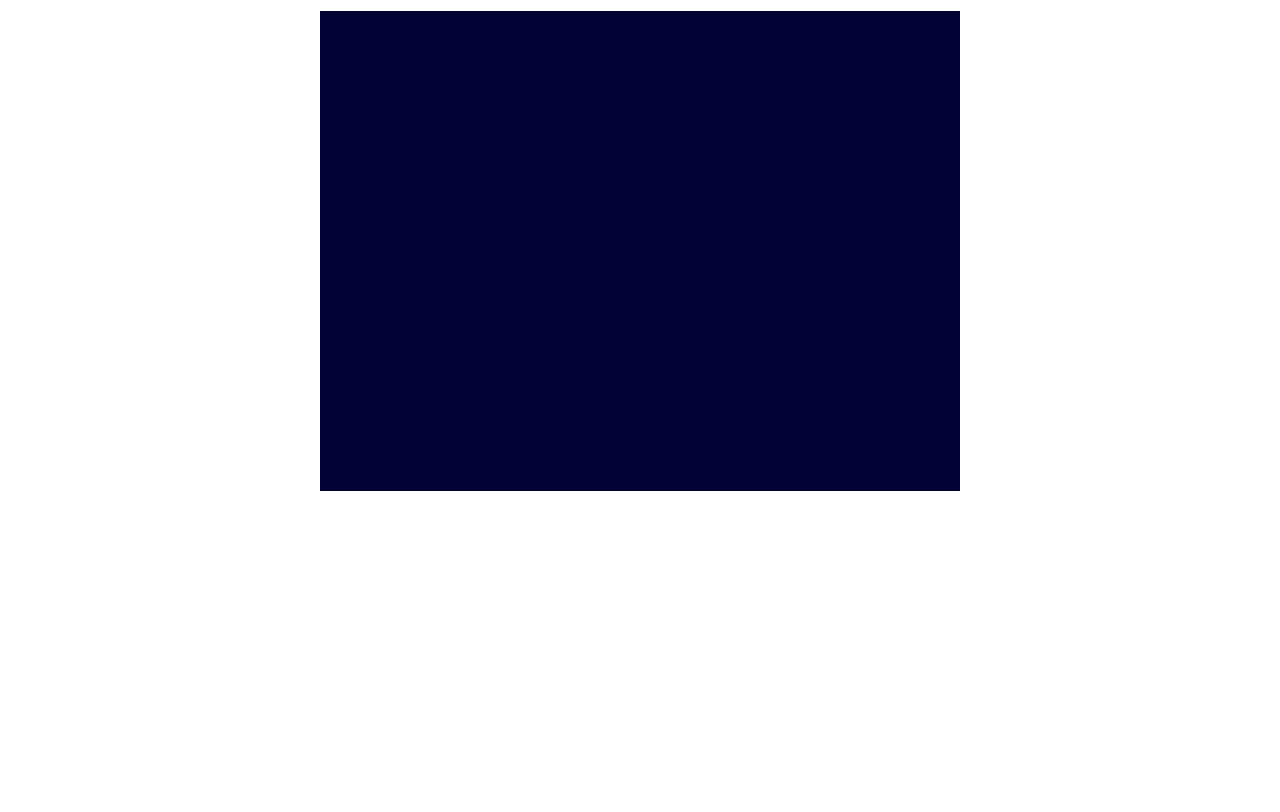
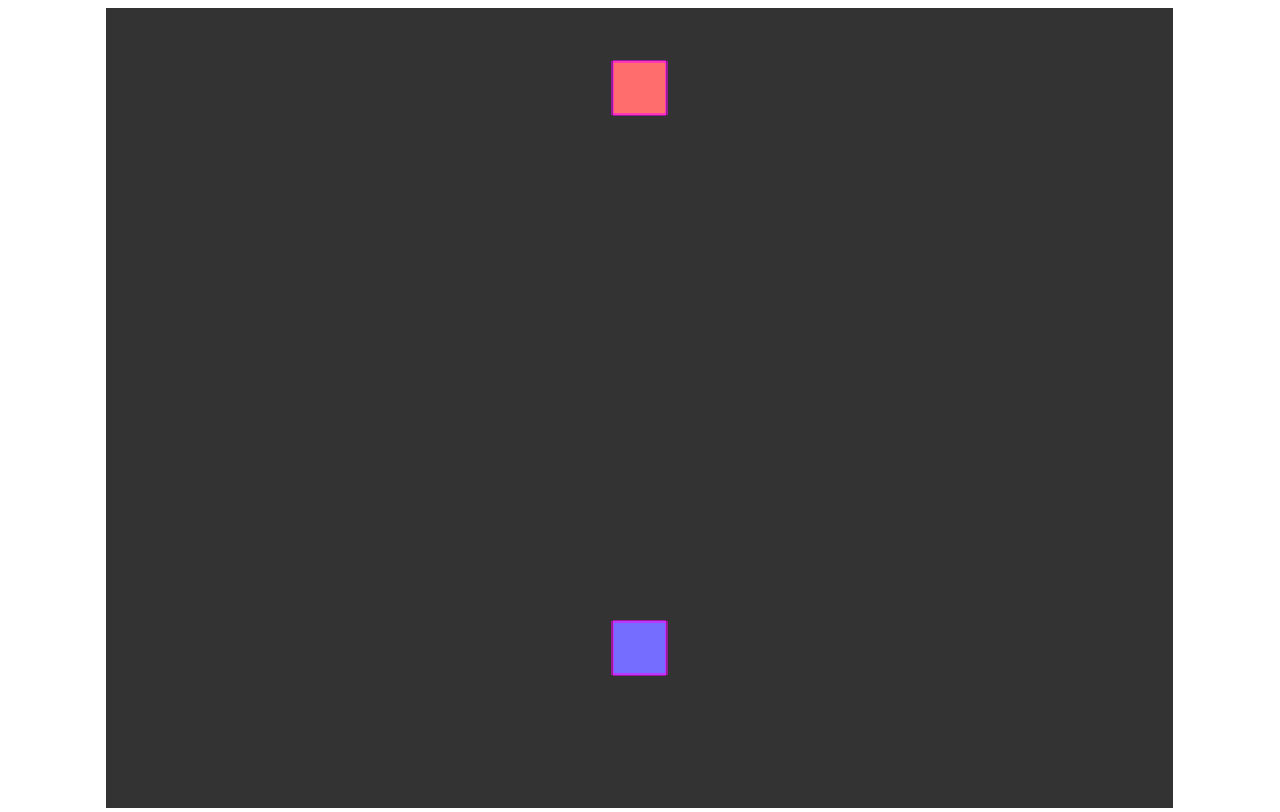
Before and after one commit to myshmeh/game-genre-tour, a plain HTML site: page shooterGames/index.html in a window 1280 px wide. Drawn offline with Linux system fonts and the light colour scheme.

Commit message:
shooterGame - added player, bullet, enemy

```diff
--- a/shooterGames/index.html
+++ b/shooterGames/index.html
@@ -3,6 +3,11 @@
 <head>
     <meta charset="UTF-8">
     <script src="js/phaser.min.js"></script>
+    <script src="js/constants.js"></script>
+    <script src="js/preloader.js"></script>
+    <script src="js/bullet.js"></script>
+    <script src="js/player.js"></script>
+    <script src="js/gameplay.js"></script>
     <script src="js/main.js"></script>
     <title>Shooter Game</title>
 </head>
--- /dev/null
+++ b/shooterGames/js/bullet.js
@@ -0,0 +1,34 @@
+class Bullet extends Phaser.Physics.Arcade.Sprite {
+    speed;
+    removeSelf;
+    constructor(scene, x, y, source, frame, speedVector, removeSelf) {
+        super(scene, x, y, source, frame);
+        this.speed = speedVector;
+        this.removeSelf = removeSelf;
+        this.setScale(0.2, 0.5);
+        scene.add.existing(this);
+        scene.physics.add.existing(this);
+        scene.events.on('update', this.update, this);
+    }
+
+    update() {
+        if (this.isDestroryed()) return;
+        if (this.isOutOfBoundary()) {
+            this.removeSelf(this, true, true);
+            return;
+        }
+        this.setVelocity(this.speed.x, this.speed.y);
+    }
+
+    isDestroryed() {
+        return this.body === undefined;
+    }
+
+    isOutOfBoundary() {
+        if (!this.body) return true;
+        return this.x < -this.body.halfWidth ||
+            this.x > WIDTH + this.body.halfWidth ||
+            this.y < -this.body.halfHeight ||
+            this.y > HEIGHT + this.body.halfHeight;
+    }
+}
--- /dev/null
+++ b/shooterGames/js/constants.js
@@ -0,0 +1,13 @@
+const WIDTH = 640;
+const HEIGHT = 480;
+
+const PLAYER_ACC = 250;
+const PLAYER_SPEED_MAX = 100;
+const PLAYER_FRICTION_RATE = 0.9;
+const PLAYER_CONSTRAIN_HMIN = 0;
+const PLAYER_CONSTRAIN_HMAX = WIDTH;
+const PLAYER_CONSTRAIN_VMIN = HEIGHT * 0.5;
+const PLAYER_CONSTRAIN_VMAX = HEIGHT;
+const PLAYER_BULLET_WAITTIME = 100;
+
+const BULLET_SPEED_VECTOR = {x: 0, y: -500};
--- /dev/null
+++ b/shooterGames/js/gameplay.js
@@ -0,0 +1,28 @@
+class GamePlay extends Phaser.Scene {
+    player;
+    bullets;
+    enemies;
+    constructor() {
+        super({
+            key: 'gameplay',
+        });
+    }
+
+    create() {
+        this.bullets = this.physics.add.group();
+        this.player = new Player(this, WIDTH*0.5, HEIGHT*0.8, 'sprites', 5, this.bullets.add.bind(this.bullets), this.bullets.remove.bind(this.bullets));
+        this.enemies = this.physics.add.group();
+        const enemy = this.physics.add.sprite(WIDTH * 0.5, HEIGHT * 0.1, 'sprites', 0);
+        this.enemies.add(enemy);
+
+        const overlapEnemyAndBullet = (enemy, bullet) => {
+            this.bullets.remove(bullet, true, true);
+            this.enemies.remove(enemy, true, true);
+        }
+        this.physics.add.overlap(this.enemies, this.bullets, overlapEnemyAndBullet);
+    }
+
+    update() {
+
+    }
+}
--- a/shooterGames/js/main.js
+++ b/shooterGames/js/main.js
@@ -1,9 +1,9 @@
 const config = {
-    width: 640,
-    height: 480,
-    backgroundColor: 0x333,
+    width: WIDTH,
+    height: HEIGHT,
+    backgroundColor: '#333',
     pixelArt: true,
-    scene: [],
+    scene: [ Preloader, GamePlay ],
     physics: {
         default: 'arcade',
         arcade: {
@@ -11,7 +11,10 @@ const config = {
             , debug: true,
         }
     },
-    autoCenter: Phaser.Scale.CENTER_BOTH,
+    scale: {
+        mode: Phaser.Scale.FIT,
+        autoCenter: Phaser.Scale.CENTER_BOTH,
+    },
 };
 
 const game = new Phaser.Game(config);
--- /dev/null
+++ b/shooterGames/js/player.js
@@ -0,0 +1,92 @@
+class Player extends Phaser.Physics.Arcade.Sprite {
+    scene;
+    inputs;
+    addBullet;
+    removeBullet;
+    bulletWaitTime;
+    constructor(scene, x, y, source, frame, addBullet, removeBullet) {
+        super(scene, x, y, source, frame);
+        this.addBullet = addBullet;
+        this.removeBullet = removeBullet;
+        this.scene = scene;
+        this.bulletWaitTime = PLAYER_BULLET_WAITTIME;
+        scene.add.existing(this);
+        scene.physics.add.existing(this);
+        scene.events.on('update', this.update, this);
+        this.inputs = scene.input.keyboard.addKeys('W,A,S,D,J,K,L');
+        this.play('playerIdle');
+        this.body.maxSpeed = PLAYER_SPEED_MAX;
+    }
+
+    update(_, deltaTime) {
+        let acceleration = new Phaser.Math.Vector2(0, 0);
+
+        this.bulletWaitTime += deltaTime;
+        this.handleInputs(acceleration);
+        this.move(acceleration);
+        this.constrain(
+            deltaTime,
+            PLAYER_CONSTRAIN_HMIN + this.body.halfWidth,
+            PLAYER_CONSTRAIN_HMAX - this.body.halfWidth,
+            PLAYER_CONSTRAIN_VMIN + this.body.halfHeight,
+            PLAYER_CONSTRAIN_VMAX - this.body.halfHeight);
+    }
+
+    handleInputs(acceleration) {
+        if (this.inputs.W.isDown) {
+            acceleration.y += -PLAYER_ACC;
+        }
+        if (this.inputs.A.isDown) {
+            acceleration.x += -PLAYER_ACC
+        }
+        if (this.inputs.S.isDown) {
+            acceleration.y += PLAYER_ACC;
+        }
+        if (this.inputs.D.isDown) {
+            acceleration.x += PLAYER_ACC;
+        }
+        if (this.inputs.L.isDown && this.bulletWaitTime > PLAYER_BULLET_WAITTIME) {
+            const bullet = new Bullet(
+                this.scene,
+                this.x,
+                this.y,
+                'sprites',
+                3,
+                BULLET_SPEED_VECTOR,
+                this.removeBullet,
+            );
+            this.addBullet(bullet);
+            this.bulletWaitTime = 0;
+        }
+    }
+
+    move(acceleration) {
+        this.setAcceleration(acceleration.x, acceleration.y);
+        const cond = this.inputs.W.isDown || this.inputs.A.isDown || this.inputs.S.isDown || this.inputs.D.isDown;
+        if (!cond) this.setVelocity(
+            this.body.velocity.x * PLAYER_FRICTION_RATE,
+            this.body.velocity.y * PLAYER_FRICTION_RATE);
+    }
+
+    constrain(deltaTime, horizontalMin, horizontalMax, verticalMin, verticalMax) {
+        deltaTime = deltaTime / 1000; // make deltaTime in sec
+        const velXPerFrame = this.body.velocity.x * deltaTime;
+        const velYPerFrame = this.body.velocity.y * deltaTime;
+        if (this.x + velXPerFrame < horizontalMin) {
+            this.x = horizontalMin;
+            this.setVelocityX(0);
+        }
+        if (this.x + velXPerFrame > horizontalMax) {
+            this.x = horizontalMax;
+            this.setVelocityX(0);
+        }
+        if (this.y + velYPerFrame < verticalMin) {
+            this.y = verticalMin;
+            this.setVelocityY(0);
+        }
+        if (this.y + velYPerFrame > verticalMax) {
+            this.y = verticalMax;
+            this.setVelocityY(0);
+        }
+    }
+}
--- /dev/null
+++ b/shooterGames/js/preloader.js
@@ -0,0 +1,21 @@
+class Preloader extends Phaser.Scene {
+    constructor() {
+        super({
+            key: 'preloader',
+        });
+    }
+
+    preload() {
+        this.load.spritesheet('sprites', 'img/tmp_sprites.png', {
+            frameWidth: 32, frameHeight: 32,
+        });
+    }
+
+    create() {
+        this.anims.create({
+            key: 'playerIdle',
+            frames: [{key: 'sprites', frame: 4}],
+        });
+        this.scene.start('gameplay');
+    }
+}
```
